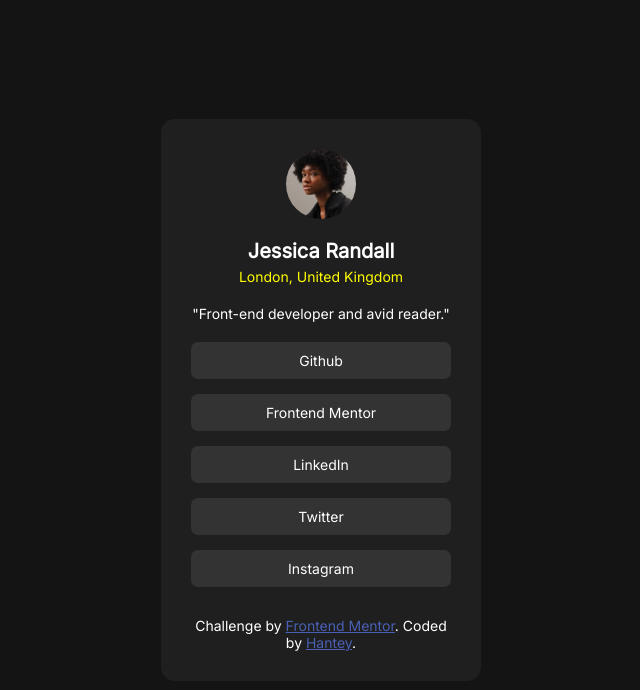
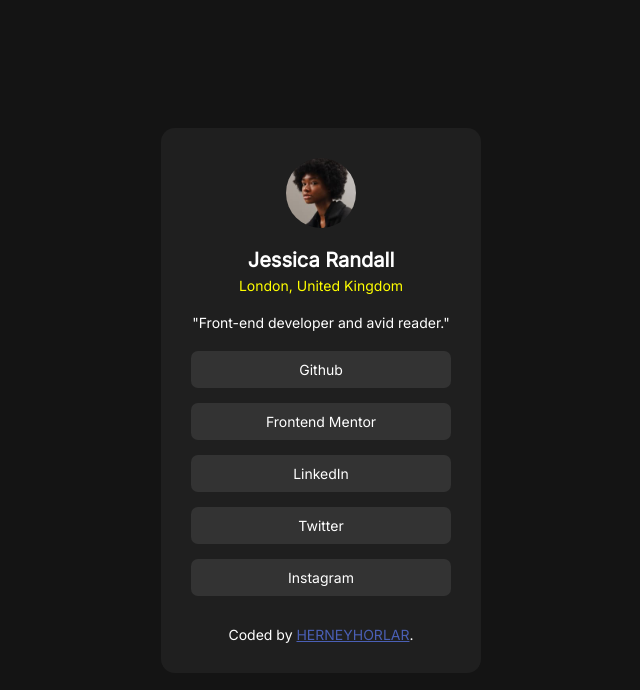
Before and after one commit to Therealherney/social-link, a plain HTML site: page index.html in a window 1280 px wide. Shown: the whole page, without its empty margins (319-959 px from the left). Drawn offline with Linux system fonts and the light colour scheme.

Commit message:
Update index.html

```diff
--- a/index.html
+++ b/index.html
@@ -39,8 +39,7 @@
       </div>
 
       <div class="attribution">
-        Challenge by <a href="https://www.frontendmentor.io?ref=challenge" target="_blank">Frontend Mentor</a>.
-        Coded by <a href="#">Hantey</a>.
+        Coded by <a href="https://herneyhorlar.vercel.app">HERNEYHORLAR</a>.
       </div>
     </div>
   </div>
```
